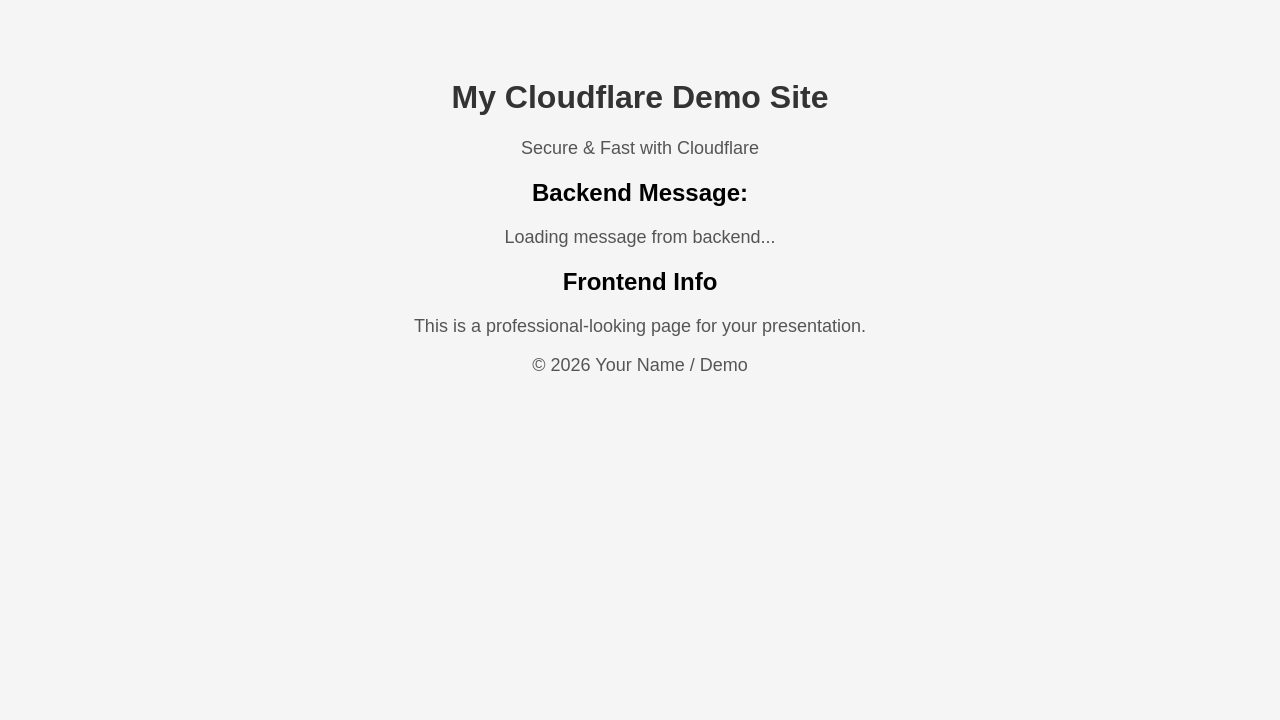
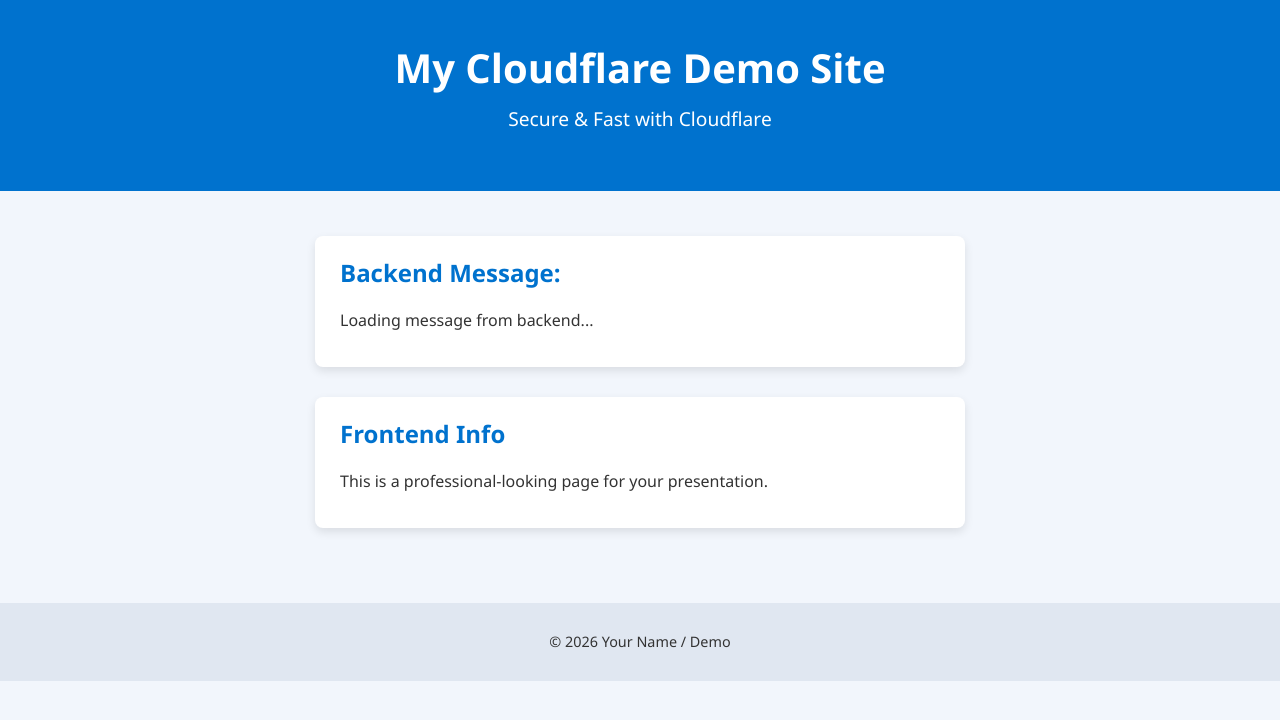
Before and after one commit to indhiradhanush2496-ID/web-page-frontend, a plain HTML site: page Index.html in a window 1280 px wide. Drawn offline with Linux system fonts and the light colour scheme.

Commit message:
Update style.css

```diff
--- a/style.css
+++ b/style.css
@@ -1,15 +1,58 @@
+/* General Page Styles */
 body {
-  font-family: Arial, sans-serif;
-  text-align: center;
-  padding: 50px;
-  background-color: #f5f5f5;
+  font-family: "Segoe UI", Tahoma, Geneva, Verdana, sans-serif;
+  background: #f2f6fc;
+  color: #333;
+  margin: 0;
+  padding: 0;
 }
 
-h1 {
-  color: #333;
+/* Header */
+header {
+  text-align: center;
+  padding: 40px 20px;
+  background: #0072ce;
+  color: white;
 }
 
-p {
-  font-size: 18px;
-  color: #555;
+header h1 {
+  margin: 0;
+  font-size: 2.5rem;
 }
+
+header .subtitle {
+  margin-top: 10px;
+  font-size: 1.2rem;
+}
+
+/* Main Section */
+main {
+  display: flex;
+  flex-direction: column;
+  align-items: center;
+  padding: 30px 20px;
+}
+
+.card {
+  background: white;
+  width: 90%;
+  max-width: 600px;
+  margin: 15px 0;
+  padding: 20px 25px;
+  border-radius: 8px;
+  box-shadow: 0 4px 10px rgba(0,0,0,0.1);
+}
+
+.card h2 {
+  margin-top: 0;
+  color: #0072ce;
+}
+
+/* Footer */
+footer {
+  text-align: center;
+  padding: 15px;
+  background: #e0e7f1;
+  margin-top: 30px;
+  font-size: 0.9rem;
+}
```
